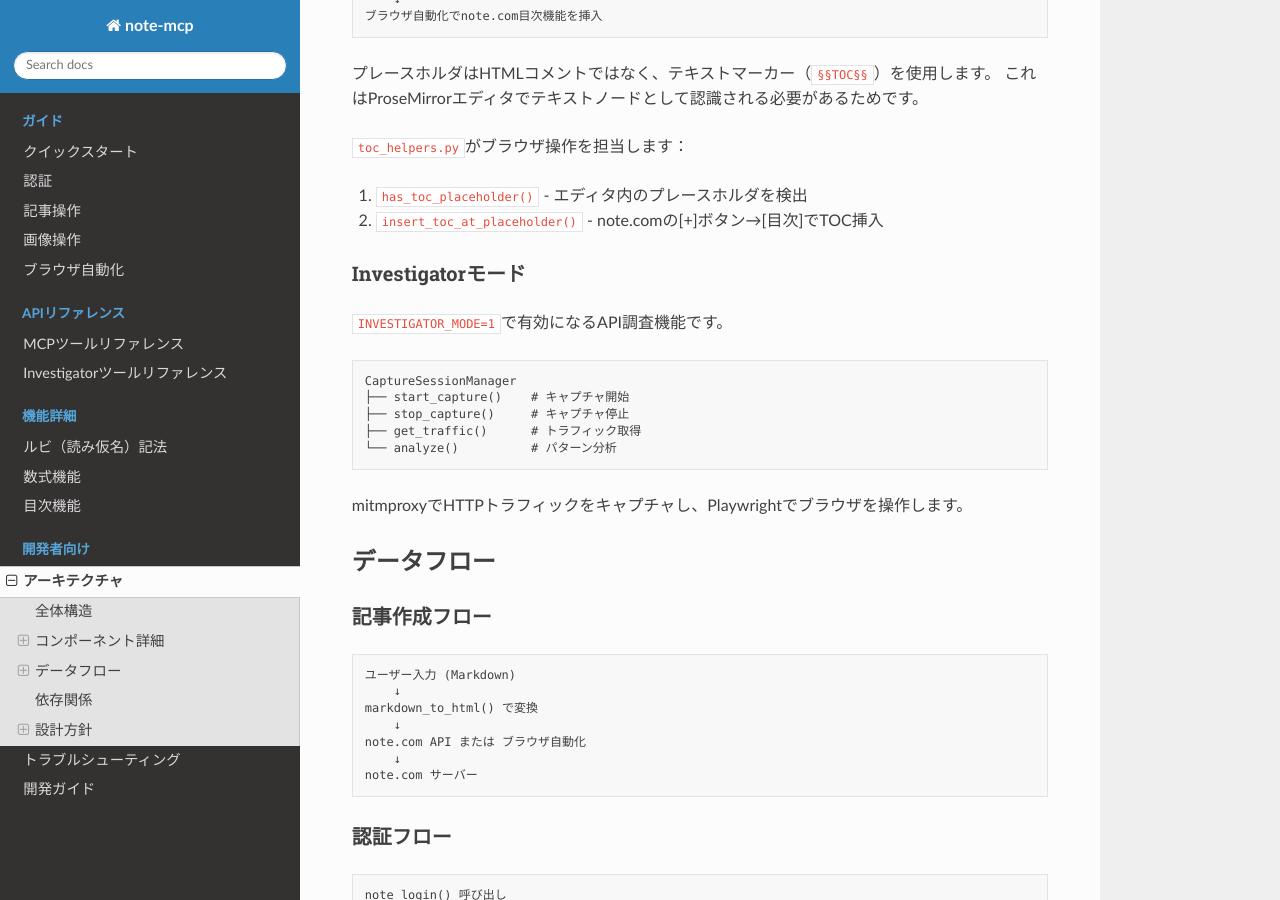
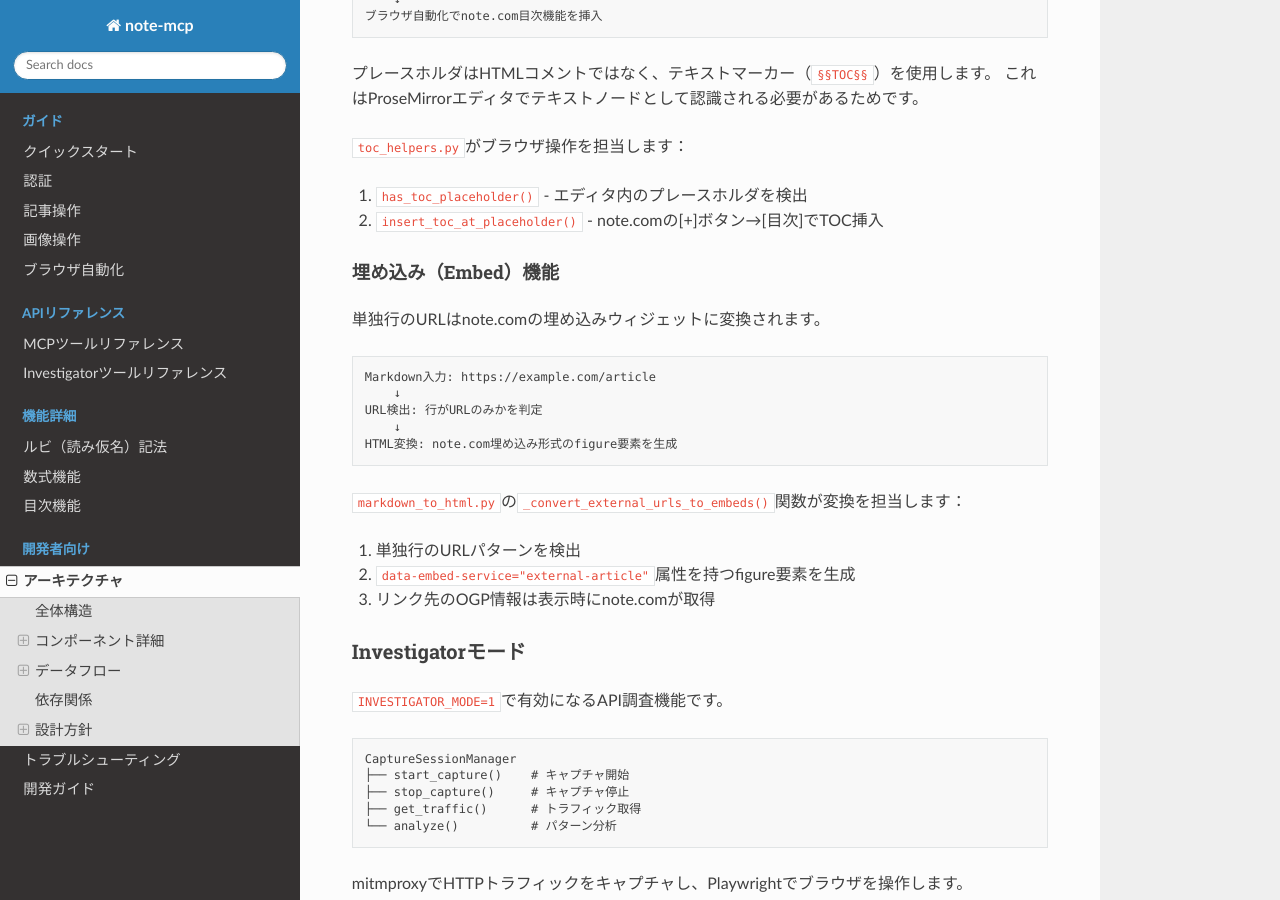
Before and after one commit to drillan/note-mcp, a Sphinx documentation site: the page built from docs/development/architecture.md, in a window 1280 px wide and 900 px high, scrolled down 2379 px. Built offline with Sphinx 7.4.7 and the Read the Docs theme 3.1.0, drawn with Linux system fonts in a browser that asks for light colours.

Commit message:
docs: Add embed feature documentation for Issue #41

````diff
--- a/docs/development/architecture.md
+++ b/docs/development/architecture.md
@@ -125,6 +125,24 @@ Markdown入力: [TOC]
 1. `has_toc_placeholder()` - エディタ内のプレースホルダを検出
 2. `insert_toc_at_placeholder()` - note.comの[+]ボタン→[目次]でTOC挿入
 
+#### 埋め込み（Embed）機能
+
+単独行のURLはnote.comの埋め込みウィジェットに変換されます。
+
+```
+Markdown入力: https://example.com/article
+    ↓
+URL検出: 行がURLのみかを判定
+    ↓
+HTML変換: note.com埋め込み形式のfigure要素を生成
+```
+
+`markdown_to_html.py`の`_convert_external_urls_to_embeds()`関数が変換を担当します：
+
+1. 単独行のURLパターンを検出
+2. `data-embed-service="external-article"`属性を持つfigure要素を生成
+3. リンク先のOGP情報は表示時にnote.comが取得
+
 ### Investigatorモード
 
 `INVESTIGATOR_MODE=1`で有効になるAPI調査機能です。
````
Also changed, not shown: README.md (+17 -0 lines), docs/features/embed.md (added, +112 -0 lines).
